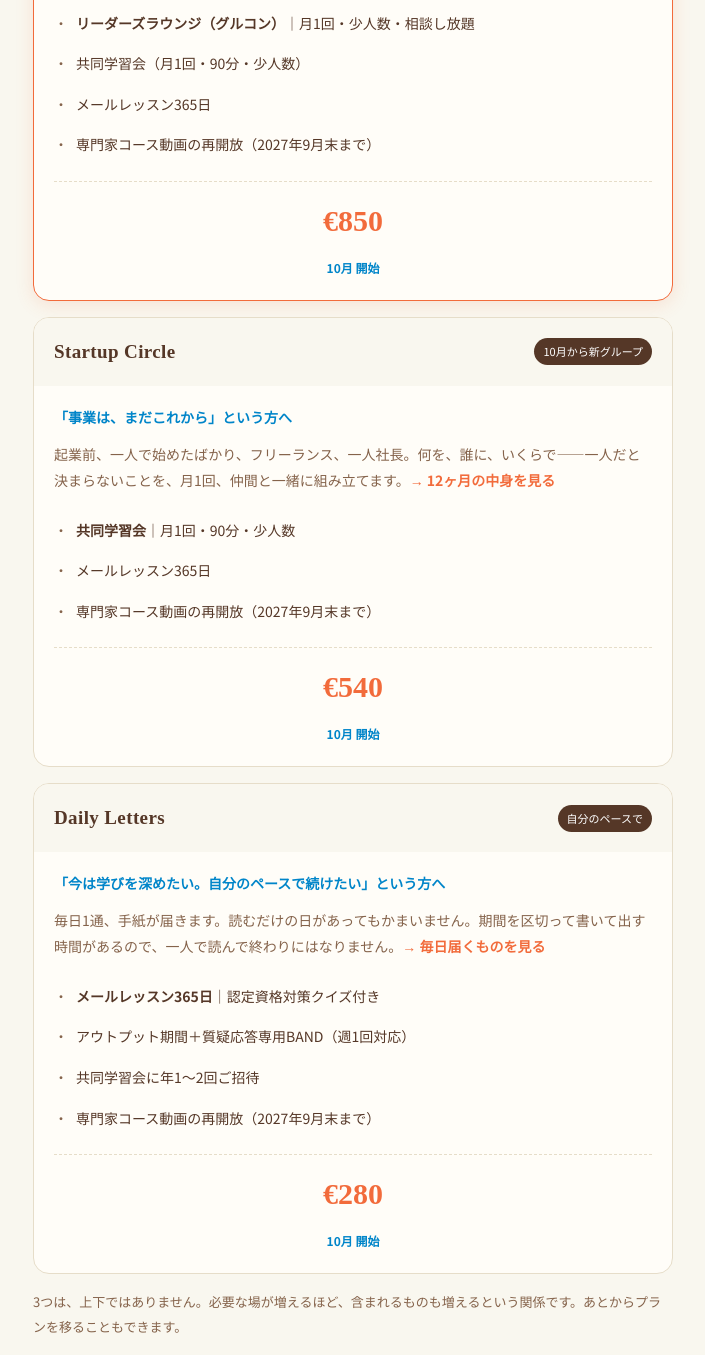
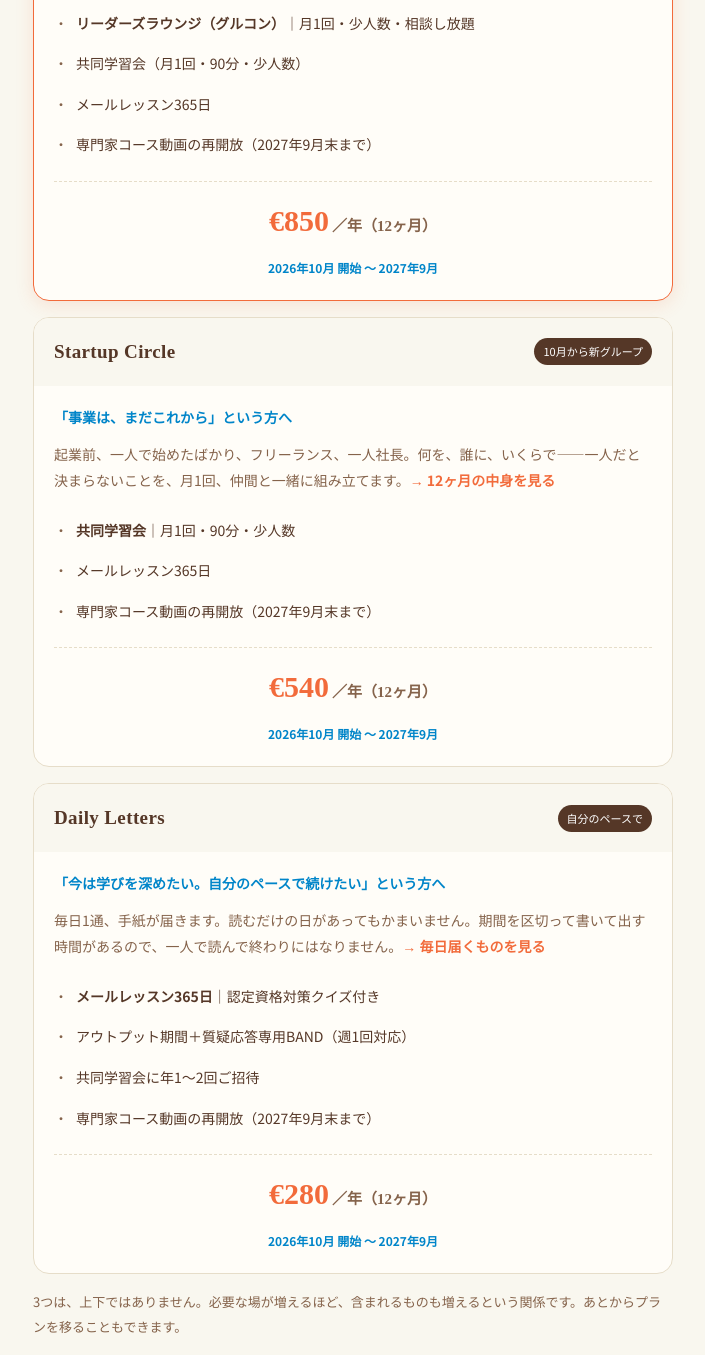
Before and after one commit to IOBSchool/os-continue-2026, a plain HTML site: page index.html in a window 1280 px wide. Shown: the part 7605-8960 px from the top of the page, without its empty margins (287-992 px from the left). Drawn offline with Linux system fonts and the light colour scheme; a web font is replaced by a local one.

Commit message:
各プランに期間を明示：€◯◯／年（12ヶ月）＋開始〜終了（2026年10月〜2027年9月）。申込フォームの表示も統一
Co-Authored-By: Claude Opus 5 <noreply@anthropic.com>

```diff
--- a/index.html
+++ b/index.html
@@ -171,6 +171,7 @@
   .plan .desc{font-size:14px;color:var(--sub);line-height:1.85;margin-bottom:16px;}
   .plan .price{text-align:center;padding-top:10px;border-top:1px dashed var(--line);}
   .plan .price .eur{font-family:"Zen Old Mincho",serif;font-weight:900;font-size:30px;color:var(--point);}
+  .plan .price .per{font-family:"Zen Old Mincho",serif;font-weight:700;font-size:15px;color:var(--sub);margin-left:3px;}
   .plan .start{text-align:center;font-size:12px;color:var(--second);margin-top:8px;font-weight:700;}
 
   /* カリキュラム */
@@ -485,9 +486,9 @@
             <li>専門家コース動画の再開放（2027年9月末まで）</li>
           </ul>
           <div class="price">
-            <div class="eur">€850</div>
+            <div class="eur">€850<span class="per">／年（12ヶ月）</span></div>
           </div>
-          <div class="start">10月 開始</div>
+          <div class="start">2026年10月 開始 〜 2027年9月</div>
         </div>
       </div>
 
@@ -505,9 +506,9 @@
             <li>専門家コース動画の再開放（2027年9月末まで）</li>
           </ul>
           <div class="price">
-            <div class="eur">€540</div>
+            <div class="eur">€540<span class="per">／年（12ヶ月）</span></div>
           </div>
-          <div class="start">10月 開始</div>
+          <div class="start">2026年10月 開始 〜 2027年9月</div>
         </div>
       </div>
 
@@ -526,9 +527,9 @@
             <li>専門家コース動画の再開放（2027年9月末まで）</li>
           </ul>
           <div class="price">
-            <div class="eur">€280</div>
+            <div class="eur">€280<span class="per">／年（12ヶ月）</span></div>
           </div>
-          <div class="start">10月 開始</div>
+          <div class="start">2026年10月 開始 〜 2027年9月</div>
         </div>
       </div>
 
@@ -748,9 +749,9 @@
       <div class="field">
         <label>お申し込みプラン<span class="req">必須</span></label>
         <div class="radio-row">
-          <label class="radio-opt"><input type="radio" name="plan" value="Leaders Lounge（€850）" required>Leaders Lounge<br>€850</label>
-          <label class="radio-opt"><input type="radio" name="plan" value="Startup Circle（€540）">Startup Circle<br>€540</label>
-          <label class="radio-opt"><input type="radio" name="plan" value="Daily Letters（€280）">Daily Letters<br>€280</label>
+          <label class="radio-opt"><input type="radio" name="plan" value="Leaders Lounge（€850）" required>Leaders Lounge<br>€850／年</label>
+          <label class="radio-opt"><input type="radio" name="plan" value="Startup Circle（€540）">Startup Circle<br>€540／年</label>
+          <label class="radio-opt"><input type="radio" name="plan" value="Daily Letters（€280）">Daily Letters<br>€280／年</label>
         </div>
       </div>
       <div class="field">
```
